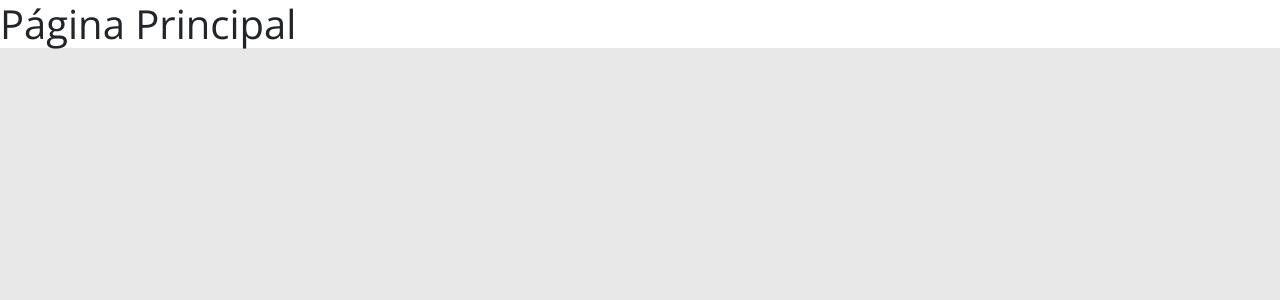
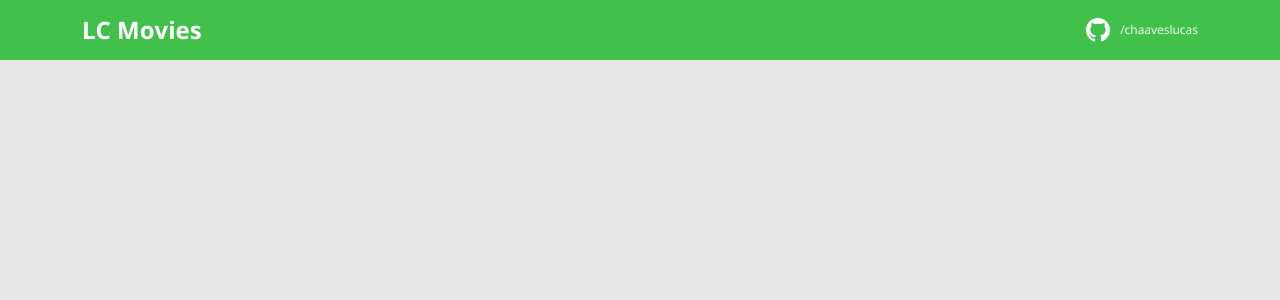
Before and after one commit to chavesluucas/Chavesflix, a React (Create React App) app in the folder frontend/: page / in a window 1280 px wide. Shown: the top 300 px of the page. Built offline with nearby package versions, Linux system fonts and the light colour scheme.

Commit message:
Componente do Navbar criado

```diff
--- a/frontend/src/App.tsx
+++ b/frontend/src/App.tsx
@@ -1,6 +1,9 @@
+import { Navbar } from "./components/Navbar";
+
+
 function App() {
   return (
-    <h1>Página Principal</h1>
+    <Navbar />
   );
 }
 
--- /dev/null
+++ b/frontend/src/components/Navbar/index.tsx
@@ -0,0 +1,26 @@
+import { ReactComponent as GithubIcon } from 'assets/_img/github.svg'
+import './styles.css'
+
+export function Navbar() {
+
+    return (
+
+        <header>
+            <nav className='container'>
+                <div className='lcmovies-nav-content'>
+                    <h1>LC Movies</h1>
+                    <a href="https://github.com/chavesluucas" className='lcmovies-link'>
+                        <div className='lcmovies-contact-container'>
+                            <GithubIcon />
+                            <p className='lcmovies-contact-link'>
+                                /chaaveslucas
+                            </p>
+                        </div>
+                    </a>
+                </div>
+            </nav>
+        </header>
+
+    );
+
+}
--- /dev/null
+++ b/frontend/src/components/Navbar/styles.css
@@ -0,0 +1,35 @@
+header{
+    background-color: var(--color-primary);
+    height: 60px;
+    display: flex;
+    align-items: center;
+
+}
+
+.lcmovies-nav-content{
+    display: flex;
+    justify-content: space-between;
+    align-items: center;
+    color: #FFF;
+}
+
+.lcmovies-nav-content h1{
+    margin: 0;
+    font-weight: 700;
+    font-size: 24px;
+}
+
+.lcmovies-contact-container{
+    display: flex;
+    align-items: center;
+}
+
+.lcmovies-contact-link{
+    margin: 0 0 0 10px;
+    font-size: 12px;
+    color: #FFF;
+}
+
+.lcmovies-link{
+    text-decoration: none;
+}
--- a/frontend/tsconfig.json
+++ b/frontend/tsconfig.json
@@ -1,5 +1,6 @@
 {
   "compilerOptions": {
+    "baseUrl": "./src",
     "target": "es5",
     "lib": [
       "dom",
```
Also changed, not shown: frontend/src/assets/_img/github.svg (added).
